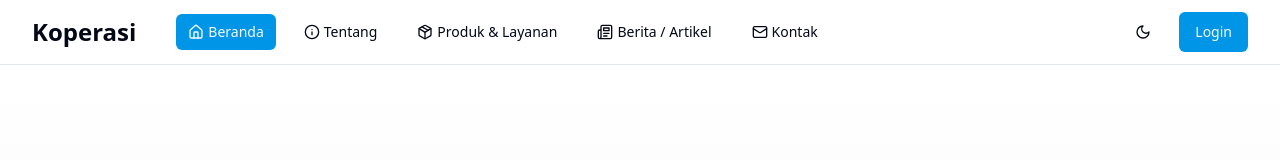
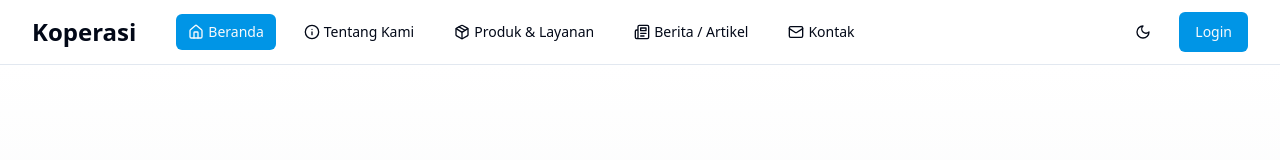
Before and after one commit to usahaorangkecil/koperasi-dashboard-ui-kit, a React (Vite) app: page /landing in a window 1280 px wide. Shown: the top 160 px of the page. Built offline with nearby package versions, Linux system fonts and the light colour scheme.

Commit message:
Update Navbar.tsx
ubang tentang jadi tenatng kami

```diff
--- a/src/components/Navbar.tsx
+++ b/src/components/Navbar.tsx
@@ -12,7 +12,7 @@ const Navbar = () => {
 
   const navigation = [
     { name: 'Beranda', href: '/landing', icon: <Home className="w-4 h-4" /> },
-    { name: 'Tentang', href: '/landing/about', icon: <Info className="w-4 h-4" /> },
+    { name: 'Tentang Kami', href: '/landing/about', icon: <Info className="w-4 h-4" /> },
     { name: 'Produk & Layanan', href: '/landing/services', icon: <Package className="w-4 h-4" /> },
     { name: 'Berita / Artikel', href: '/landing/news', icon: <Newspaper className="w-4 h-4" /> },
     { name: 'Kontak', href: '/landing/contact', icon: <Mail className="w-4 h-4" /> },
```
